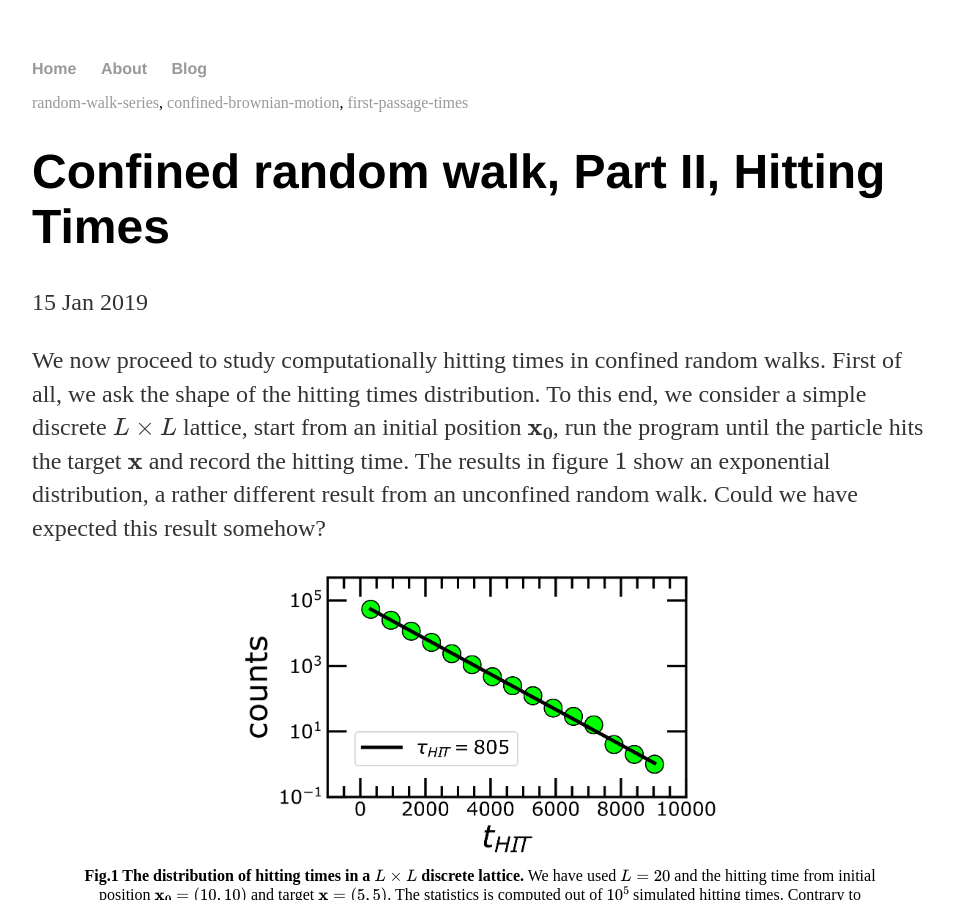
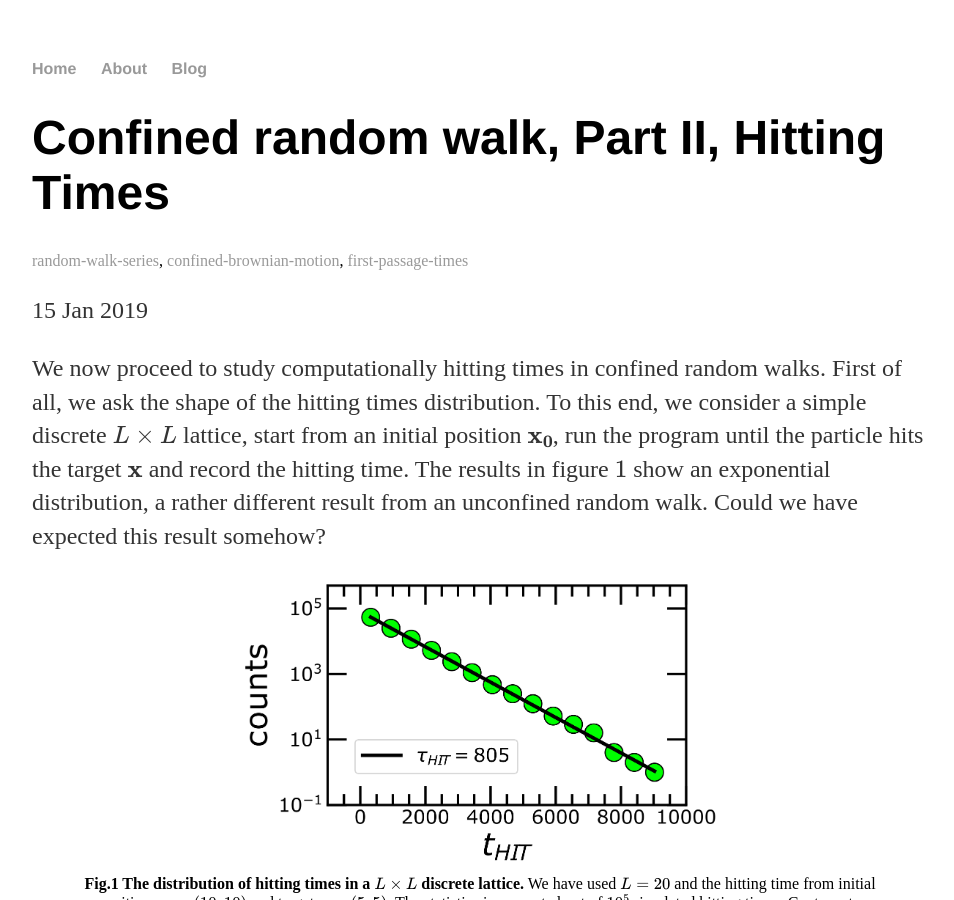
Before and after one commit to ghostsandmachines/ghostsandmachines.github.io, a Jekyll site: the page built from _posts/2019-01-15-confined-random-walk-part-II.md, in a window 1280 px wide and 900 px high. Shown: the whole window, without its empty margins (160-1114 px from the left). Built offline with Jekyll 4.4.1, drawn with Linux system fonts in a browser that asks for light colours; formulas are drawn with MathJax 3; comment, search, counter and statistics services are not loaded.

Commit message:
Update post.html

```diff
--- a/_layouts/post.html
+++ b/_layouts/post.html
@@ -2,6 +2,9 @@
 layout: default
 comments: true
 ---
+
+<!-- Post title -->
+<h1>{{ page.title }}</h1>
 
 <!-- Post tags -->
 <div class="tags">
@@ -9,9 +12,9 @@ comments: true
 </div>
 
 <!-- Post date -->
-<h1>{{ page.title }}</h1>
 <p class="meta">{{ page.date | date_to_string }}</p>
 
+<!-- Post contents -->
 <div class="post">
   {{ content }}
 </div>
@@ -21,6 +24,8 @@ comments: true
 	{% include tags_links.html %}
 </div>
 
+<br>
+
 <!-- Post comments -->
 <div class="notecomments">
 	{% include disqus.html %}
```
